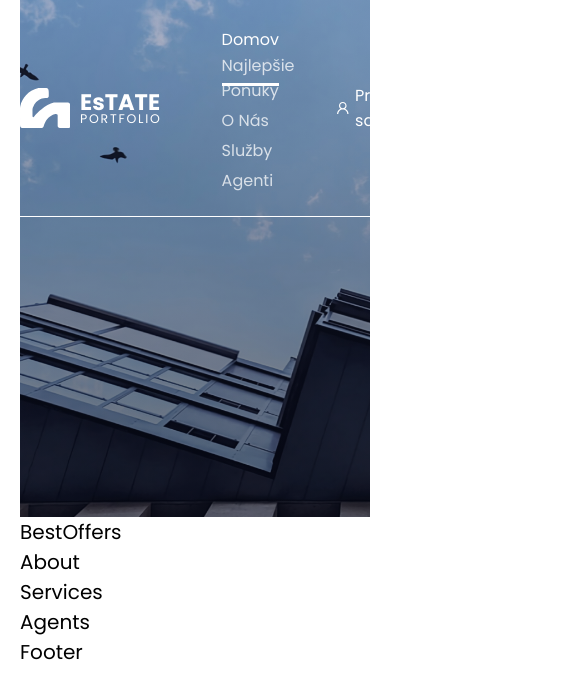
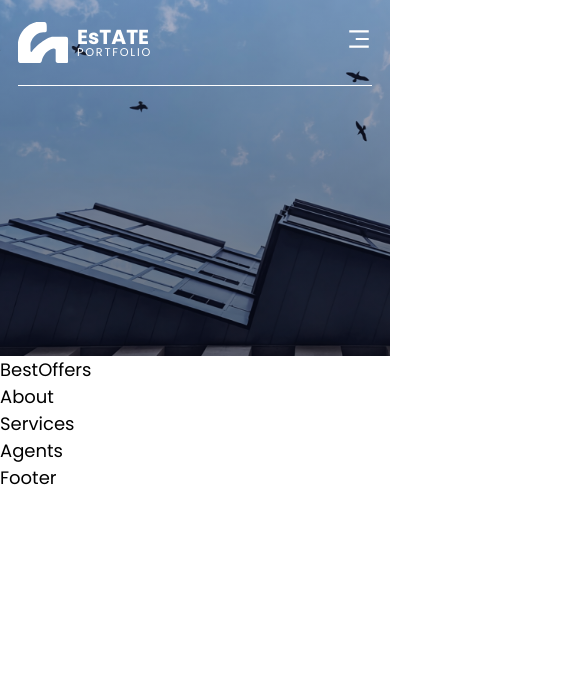
Before and after one commit to davidnx01/real-estate-portfolio, a Next.js app: page / in a window 390 px wide. Shown: the top 698 px of the page, 585 px wide, since content can reach past the window. Built offline with nearby package versions, Linux system fonts and the light colour scheme.

Commit message:
Mobile Navigation

```diff
--- a/common/Containers/Hero.jsx
+++ b/common/Containers/Hero.jsx
@@ -4,10 +4,12 @@ import Logo from '../Components/Logo'
 import { AiOutlineUser } from "react-icons/ai"
 import { MdOutlineKeyboardArrowRight } from "react-icons/md"
 import { navLinks } from '../Constants/navLinks'
+import { RiCloseLine, RiMenu3Fill } from "react-icons/ri";
 
 const Hero = () => {
 
   const [activeMenu, setActiveMenu] = useState(0);
+  const [toggleMenu, setToggleMenu] = useState(false);
 
   return (
     <>
@@ -22,17 +24,39 @@ const Hero = () => {
           />
         </div>
 
-          <div className={styles.navigation_right_side}>
-            <a href="#" className={styles.navigation_right_side__login}>
-              <AiOutlineUser size={20} />
-              Prihlásiť sa
-            </a>
+        <div className={styles.navigation_right_side}>
+          <NavigationButtons />
+        </div>
+      </nav>
 
-            <a href="#" className={styles.navigation_right_side__cta}>
-              Pridať Nehnuteľnosť
-              <MdOutlineKeyboardArrowRight size={20} />
-            </a>
-          </div>
+      <nav className={styles.mobile_navbar}>
+        <Logo />
+
+        <div className={styles.mobile_navbar_menu}>
+          {toggleMenu
+            ? <RiCloseLine
+                size={30} color="white" onClick={() => setToggleMenu(false)} cursor="pointer"
+              />
+            : <RiMenu3Fill
+                size={26} color="white" onClick={() => setToggleMenu(true)} cursor="pointer"
+              />
+          }
+
+          {toggleMenu && (
+            <>
+              <div className={styles.mobile_menu}>
+                <NavigationMenu
+                  activeMenu={activeMenu}
+                  setActiveMenu={setActiveMenu}
+                  setToggleMenu={setToggleMenu}
+                />
+                <div className={styles.divider}></div>
+                <NavigationButtons />
+              </div>
+            </>
+          )
+          }
+        </div>
       </nav>
     </>
   )
@@ -40,7 +64,7 @@ const Hero = () => {
 
 export default Hero
 
-const NavigationMenu = ({ activeMenu, setActiveMenu }) => {
+const NavigationMenu = ({ activeMenu, setActiveMenu, setToggleMenu }) => {
   return (
     <>
       <ul>
@@ -49,7 +73,7 @@ const NavigationMenu = ({ activeMenu, setActiveMenu }) => {
             <a
               key={item.title}
               href={item.id}
-              onClick={() => setActiveMenu(index)}
+              onClick={() => setActiveMenu(index) || setToggleMenu(false)}
               className=
               {activeMenu === index
                 ? styles.active
@@ -64,3 +88,19 @@ const NavigationMenu = ({ activeMenu, setActiveMenu }) => {
     </>
   )
 }
+
+const NavigationButtons = () => {
+  return (
+    <>
+      <a href="#" className={styles.navigation_right_side__login}>
+        <AiOutlineUser size={20} />
+        Prihlásiť sa
+      </a>
+
+      <a href="#" className={styles.navigation_right_side__cta}>
+        Pridať Nehnuteľnosť
+        <MdOutlineKeyboardArrowRight size={20} />
+      </a>
+    </>
+  )
+}
--- a/styles/globals.css
+++ b/styles/globals.css
@@ -60,5 +60,10 @@ section {
 #wrapper {
     max-width: 1920px;
     margin-inline: auto;
-    padding-inline: 1rem;
 }
+
+@media only screen and (max-width: 1200px) {
+    html {
+        font-size: 18px !important;
+    }
+}
--- a/styles/hero.module.css
+++ b/styles/hero.module.css
@@ -78,3 +78,82 @@
     background: white;
     bottom: -35px;
 }
+
+
+
+/* MOBILE NAVBAR */
+
+
+
+.mobile_navbar {
+    display: none;
+    align-items: center;
+    justify-content: space-between;
+    max-width: 1440px;
+    margin-inline: auto;
+    border-bottom: 1px solid white;
+    padding-block: 1.235rem;
+}
+
+.mobile_navbar ul li {
+    display: block;
+    font-size: 1rem;
+    margin-bottom: 1rem;
+}
+
+.mobile_navbar ul li a {
+    color: black;
+    font-weight: 400;
+    transition: 0.2s ease-in-out;
+    opacity: .75;
+    position: relative;
+}
+
+.mobile_navbar ul li a:hover {
+    opacity: 1;
+}
+
+@media only screen and (max-width: 1200px) {
+    .navbar {
+        display: none;
+    }
+    .mobile_navbar {
+        display: flex;
+    }
+    .mobile_menu {
+        position: absolute;
+        background: white;
+        right: 1rem;
+        padding: 1.5rem;
+        top: 85px;
+        min-height: max-content;
+        box-shadow: 0 4px 12px rgba(0,0,0,0.12);
+    }
+    .mobile_menu .navigation_right_side__login {
+        margin-bottom: 1rem;
+        margin-top: 1rem;
+        color: black;
+    }
+    .mobile_menu .navigation_right_side__cta {
+        color: black;
+        border: 2px solid black;
+    }
+    .mobile_menu .navigation_right_side__cta:hover {
+        background: black;
+        color: white;
+    }
+    .divider {
+        content: '';
+        width: 100%;
+        height: 1px;
+        background: rgba(0,0,0,0.15);
+    }
+    .active::before {
+        content: '';
+        position: absolute;
+        width: 100%;
+        height: 3px;
+        background: var(--primary-color);
+        bottom: -7px;
+    }
+}
--- a/styles/home.module.css
+++ b/styles/home.module.css
@@ -5,4 +5,5 @@
     background-repeat: no-repeat;
     background-position: center;
     padding-bottom: 15rem;
+    padding-inline: 1rem;
 }
```
